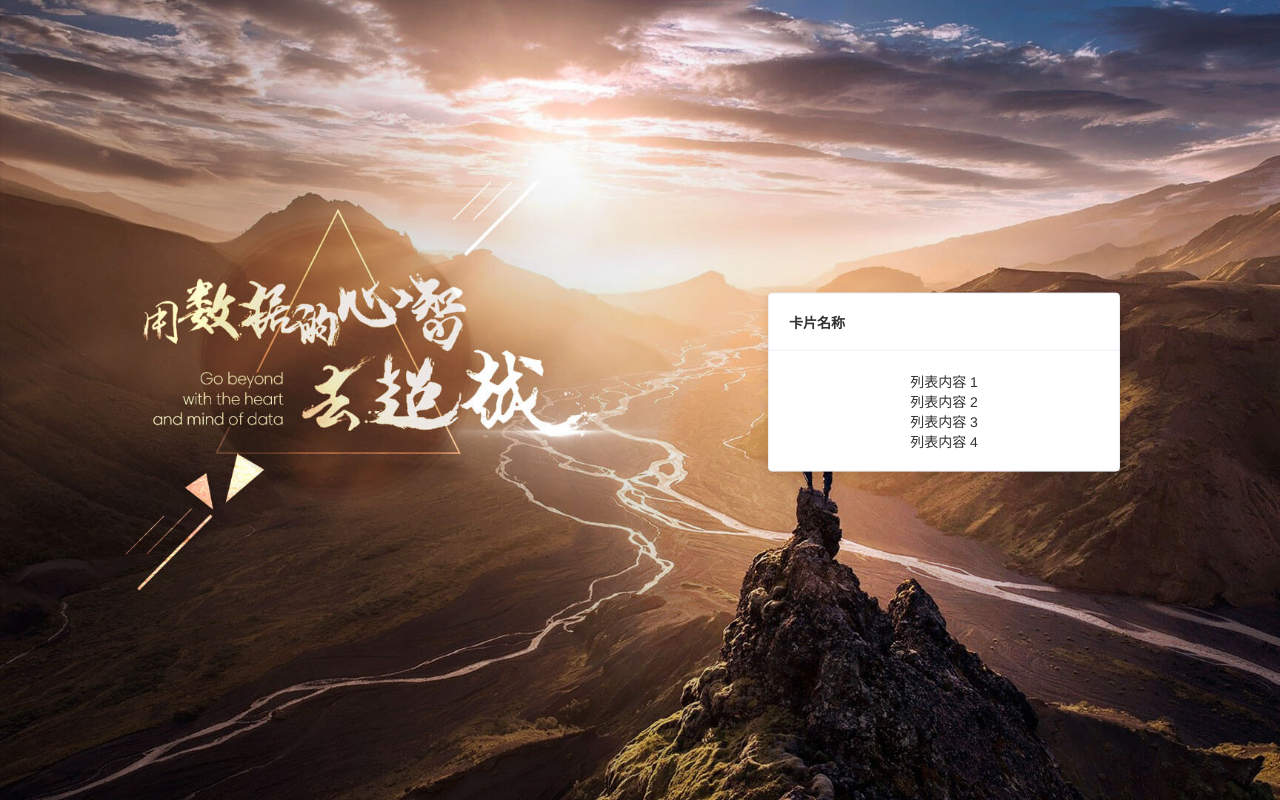
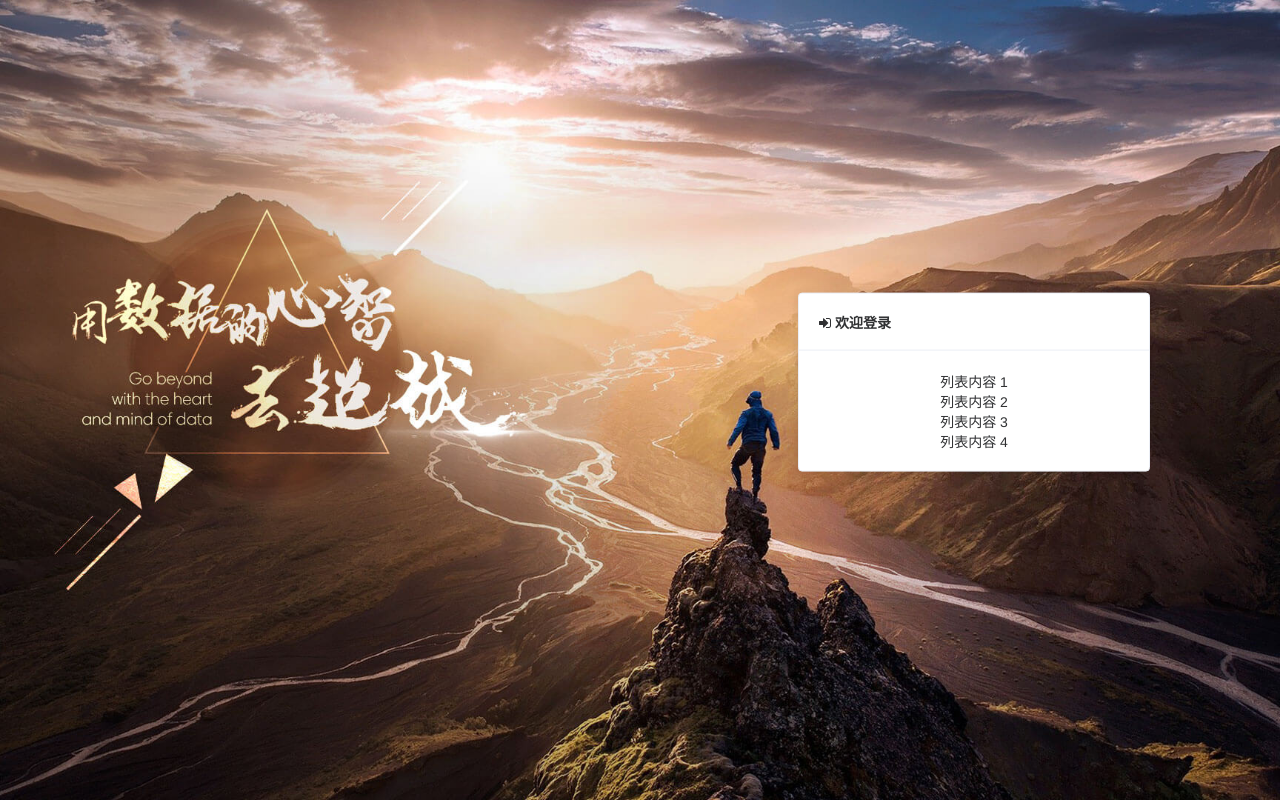
Before and after one commit to sunmaer/poetry, a Vue app: page / in a window 1280 px wide. Built offline with nearby package versions, Linux system fonts and the light colour scheme.

Commit message:
后台登录界面

```diff
--- a/src/views/login/login.vue
+++ b/src/views/login/login.vue
@@ -2,7 +2,7 @@
   <el-row class="main">
     <el-card class="login__box">
       <div slot="header" class="login__header">
-        <span>卡片名称</span>
+        <span> <i class="fa fa-sign-in"></i> 欢迎登录</span>
       </div>
       <div v-for="o in 4" :key="o" class="text item">
         {{'列表内容 ' + o }}
@@ -44,13 +44,13 @@
     height: 100%;
     background-image: url('../../assets/login_bg.jpg');
     background-size: cover;
-    // background-position: 50%;
+    background-position: 50%;
   }
   .login__box {
     position: absolute;
     top: 50%;
     transform: translateY(-60%);
-    right: 160px;
+    right: 130px;
     width: 350px;
   }
   .login__header {
```
